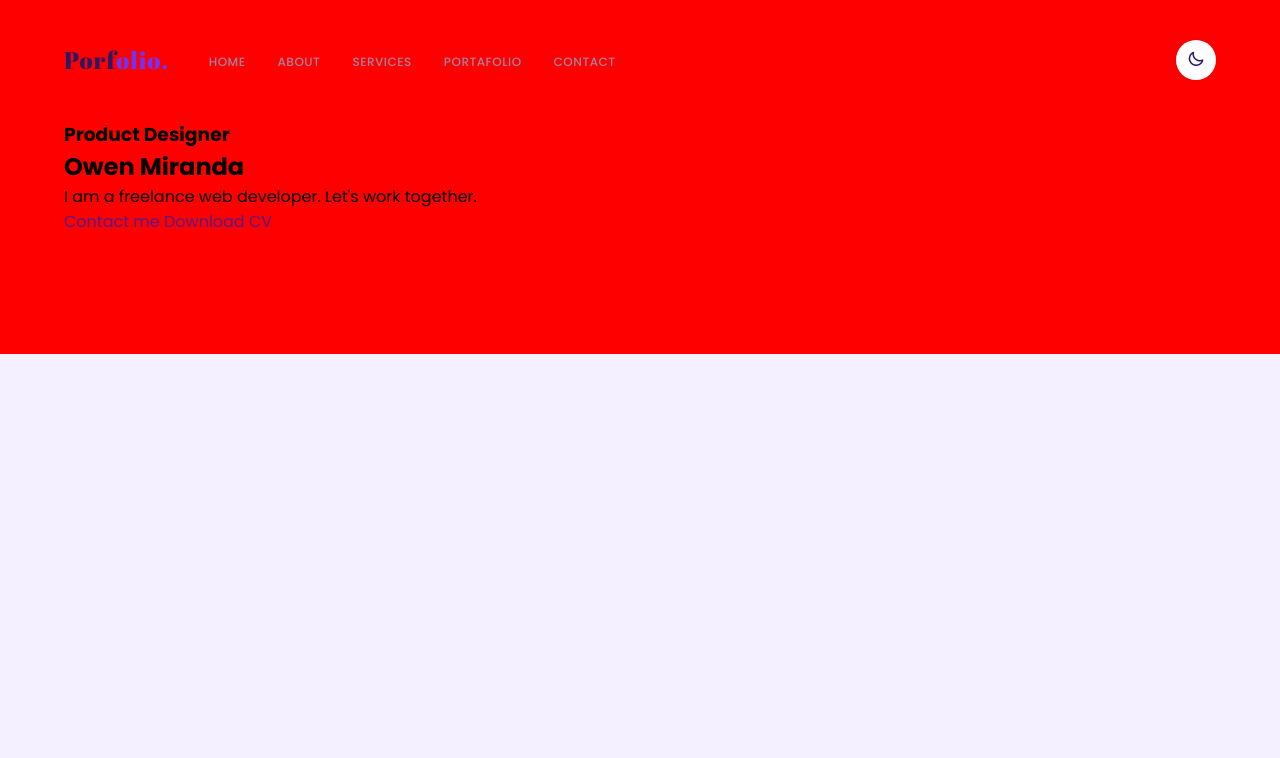
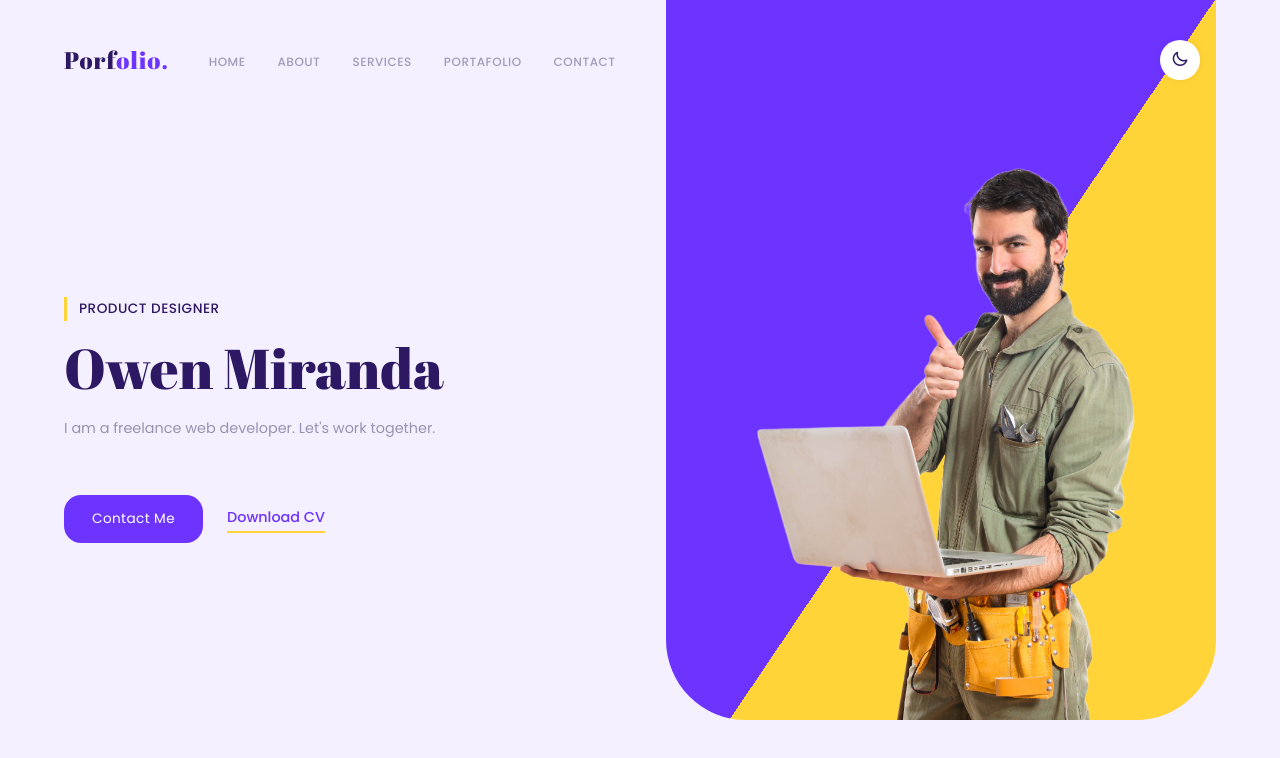
Before and after one commit to Owen316/Portafolio-website-true-coder, a plain HTML site: page index.html in a window 1280 px wide. Drawn offline with nearby package versions, Linux system fonts and the light colour scheme.

Commit message:
Presentacion casi lista

```diff
--- a/css/style.css
+++ b/css/style.css
@@ -71,6 +71,31 @@ ul{
  .logo span {
      color: var(--main-color-1);
  }
+
+ .sub-heading{
+    color: var(--heading-color);
+    text-transform: uppercase;
+    font-size: 0.85rem;
+    letter-spacing: 0.5px;
+    border-left: 3px solid var(--main-color-2);
+    padding: 0.13rem 0.75rem;
+    margin-bottom: 1rem;
+    font-weight: 500;
+}
+
+.heading{
+    color: var(--heading-color);
+    font-size: 3rem;
+    font-family: "Abril Fatface", cursive;
+    font-weight: 400;
+    line-height: 1.3;
+}
+
+.text{
+    color: var(--text-color);
+    font-size: 0.9rem;
+    margin: 2rem 0;
+}
 
 /* ----------------Navbar Styling---------------- */
 
@@ -168,6 +193,7 @@ header.scrolled .logo{
     cursor: pointer;
     box-shadow: 0 0 10px 0px rgba(0,0,0,0.05);
     transition: 0.3s;
+    margin-right: 1rem;
 }
 
 .toggle-btn:hover {
@@ -180,12 +206,100 @@ header.scrolled .logo{
     padding: 120px 0;
     width: 100%;
     overflow: hidden;
-    background-color: red;
 }
 
 .showcase-area .container{
     display: grid;
-    grid-template-columns: repeat(2, 1fr);
-    height: calc(100vh -120px);
+    grid-template-columns: 1fr 550px;
+    height: calc(100vh - 120px);
     max-height: 600px;
+    align-items: center;
 }
+
+
+
+.showcase-area .sub-heading{
+    margin-bottom: 0.7rem;
+}
+
+.showcase-area .heading{
+    font-size: 3.5rem;
+}
+
+.showcase-area .text{
+    margin: 0.8rem 0;
+}
+
+.cta{
+    margin-top: 3.5rem;
+    display: flex;
+    align-items: center;
+}
+
+.cta .btn{
+    margin-right: 1.5rem;
+}
+
+.btn{
+    display: inline-block;
+    padding: .9rem 1.75rem;
+    background-color: var(--main-color-1);
+    border-radius: 17px;
+    color: #fff;
+    font-size: .85rem;
+    letter-spacing: .4px;
+    text-transform: capitalize;
+    transition: 0.3s;
+}
+
+.btn:hover{
+    background-color: var(--main-color-dark-1);
+}
+
+.btn.secondary-btn{
+    position: relative;
+    background-color: transparent;
+    color: var(--main-color-1);
+    font-weight: 500;
+    font-size: 0.9rem;
+    letter-spacing: 0px;
+    border-bottom: 2.5px solid var(--main-color-2);
+    border-radius: 0px;
+    padding: 0.15rem 0;
+}
+
+.btn.secondary-btn::before{
+    content: "";
+    position: absolute;
+    width: 0%;
+    height: 2.5px;
+    bottom: -2.5px;
+    left: 0;
+    background-color: var(--main-color-1);
+    transition: 0.3s ease-in-out;
+}
+
+.btn.secondary-btn:hover::before{
+    width: 100%;
+}
+
+.showcase-image{
+    position: relative;
+    width: 100%;
+    min-height: calc(100% + 120px);
+    background-image: linear-gradient(
+        124deg,
+        var(--main-color-1) 53%,
+        var(--main-color-2) 53%
+    );
+    margin-top: -120px;
+    border-radius: 0 0 80px 80px;
+}
+
+.showcase-image .person{
+    position: absolute;
+    width: 95%;
+    bottom: 0;
+    left: 50%;
+    transform: translateX(-50%);
+}
--- a/index.html
+++ b/index.html
@@ -33,11 +33,13 @@
                     <h1 class="heading">Owen Miranda</h1>
                     <p class="text">I am a freelance web developer. Let's work together.</p>
                     <div class="cta">
-                        <a href="" class="btn">Contact me</a>
-                        <a href="" class="btn secondary-btn">Download CV</a>
+                        <a href="mailto:owen.316@hotmail.com" class="btn">Contact me</a>
+                        <a href="./assets/Hoja-de-vida_Owen-Miranda.pdf" download class="btn secondary-btn">Download CV</a>
                     </div>
                 </div>
-                <div class="showcase-image"></div>
+                <div class="showcase-image">
+                    <img src="./assets/Me_wallpaper.png" class="person" alt="Owen Miranda">
+                </div>
             </div>
         </section>
     </main>
```
Also changed, not shown: assets/Me_wallpaper.png (added), 1 other file.
